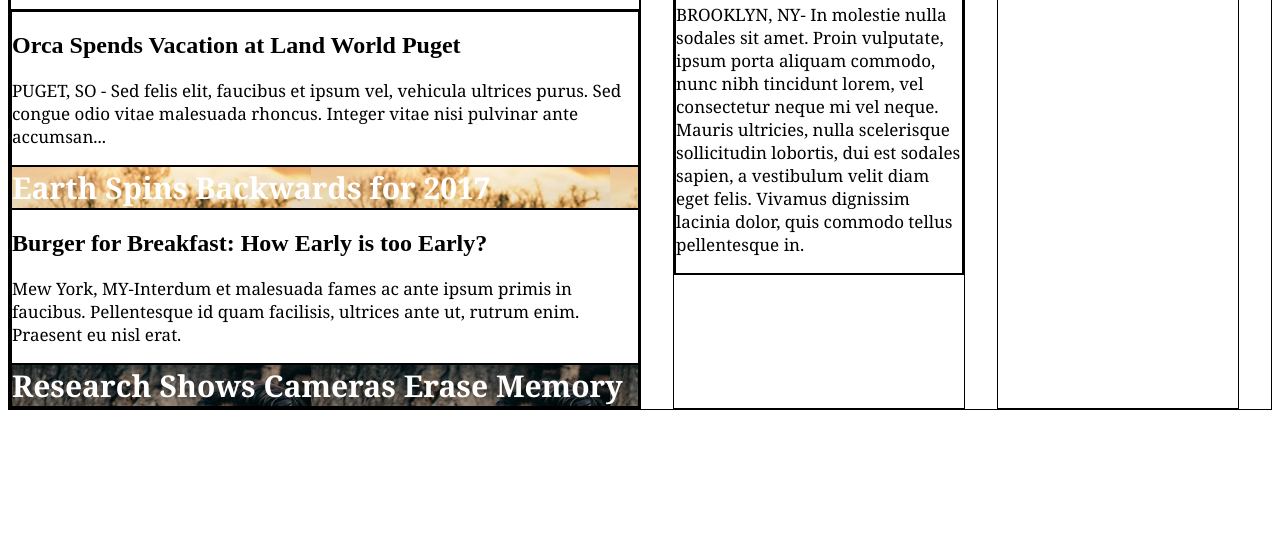
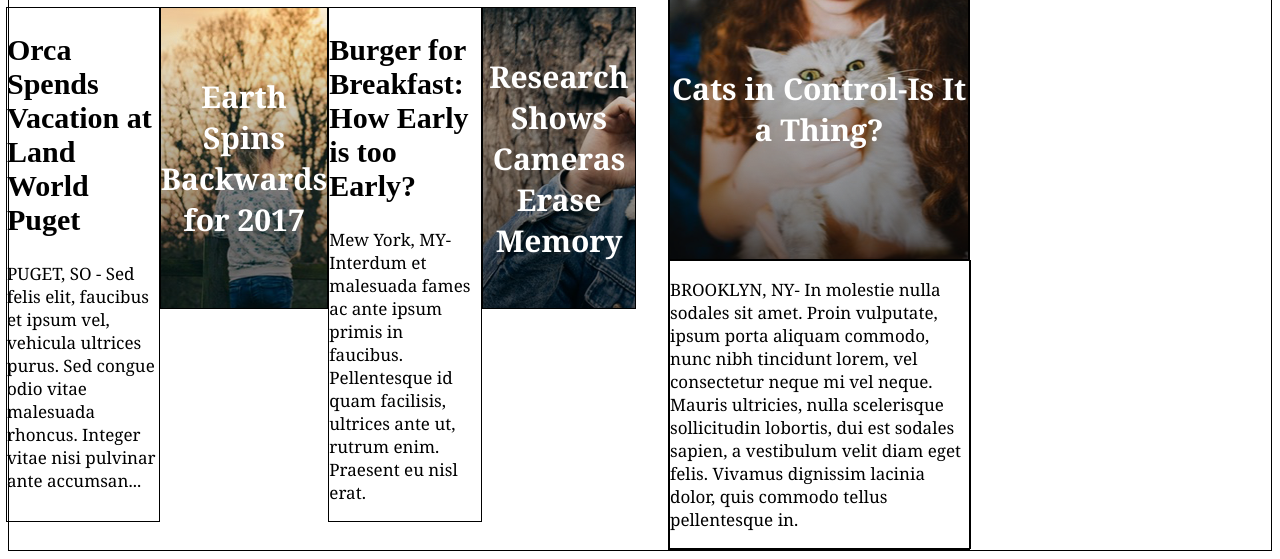
Before and after one commit to garciamoss/my_times, a plain HTML site: page index.html in a window 1280 px wide. Shown: the part 707-1266 px from the top of the page. Before the commit the page ends 1125 px from the top, so only its background shows below. Drawn offline with Linux system fonts and the light colour scheme.

Commit message:
Removing some borders and flexing some elements

```diff
--- a/index.html
+++ b/index.html
@@ -28,7 +28,7 @@
 				</div>
 				<p class="narrative">MONUMENT VALLEY, AZ - Lorem ipsum dolor sit amet, consectetur adipiscing elit. Pellentesque nec nisl at augue dapibus dignissim. Nunc condimentum rutrum metus, ac eleifend lacus viverra nec. Proin ultrices egestas diam sed mollis. Nulla sapien massa, dictum vitae est et, pellentesque rutrum risus. Nunc volutpat, metus ac rutrum tempus, orci nisi porttitor dolor, sit amet luctus metus est ut mauris. Quisque vulputate nisl vitae massa rhoncus, at sagittis elit accumsan. Etiam tempus, lorem quis blandit imperdiet, enim dui lobortis tortor, sit amet lobortis arcu ex id odio. Nam fermentum nulla et eros bibendum, sed ullamcorper massa scelerisque. Vestibulum aliquet placerat leo a hendrerit. Nulla non sagittis neque. Nullam sit amet fringilla massa.</p>
 			</div>
-			<div class="stories one">
+			<div class="stories">
 				<div class="story one">
 					<div class="text-only">
 						<h2>Orca Spends Vacation at Land World Puget
@@ -57,7 +57,6 @@
 		</div>
 	<!--Secondary-->
 		<div class="column medium">
-			<div class="stories">
 			<div class="story">
 				<div class="text-only">
 					<h2>FBI Finds Action Star Guilty of False Advertising
@@ -73,7 +72,6 @@
 			<div class="story">
 				<p class="narrative">BROOKLYN, NY- In molestie nulla sodales sit amet. Proin vulputate, ipsum porta aliquam commodo, nunc nibh tincidunt lorem, vel consectetur neque mi vel neque. Mauris ultricies, nulla scelerisque sollicitudin lobortis, dui est sodales sapien, a vestibulum velit diam eget felis. Vivamus dignissim lacinia dolor, quis commodo tellus pellentesque in.
 				</p>
-				</div>
 			</div>
 		</div>
 	<!--News Bites-->
--- a/resources/css/style.css
+++ b/resources/css/style.css
@@ -57,14 +57,14 @@ nav a{
 .column {
 	display: flex;
 	flex-direction: column;
-	border: 1px solid black;
 	margin-right: 32px;
 }
 
 .img-content {
 	border: 1px solid black;
 	display: flex;
-	align-items: center;
+	flex-direction: column;
+	justify-content: center;
 	font-family: Georgia;
 	font-weight: bold;
 	font-size: 30px;
@@ -80,11 +80,6 @@ nav a{
 /*Main Column*/
 .column.large {
 	width: 630px;
-	border: 1px solid black;
-}
-
-.lead-story {
-	border: 1px solid black;
 }
 
 .lead-story .img-content {
@@ -100,20 +95,36 @@ nav a{
 
 .stories {
 	display: flex;
-	flex-direction: column;
-	border: 1px solid black;
+	justify-content: space-between;
 }
 
 .story {
 	border: 1px solid black;
+	display: flex;
+	flex-direction: column;
+	width: 300px;
+}
+
+h2 {
+	font-size: 30px;
 }
 
 .column.large .img-content.one {
 	background-image: url("../images/autumn.png");
+	width: 300px;
+	height: 300px;
+	text-align: center;
+}
+
+.text-only {
+
 }
 
 .column.large .img-content.two {
 	background-image: url("../images/photographer.png");
+	width: 300px;
+	height: 300px;
+	text-align: center;
 }
 
 /*Second Column*/
@@ -124,6 +135,8 @@ nav a{
 
 .column.medium .img-content{
 	background-image: url("../images/catCEO.png");
+	height: 300px;
+	text-align: center;
 }
 
 /*News Bites*/
```
Lines whose indentation alone changed are shown as unchanged.
